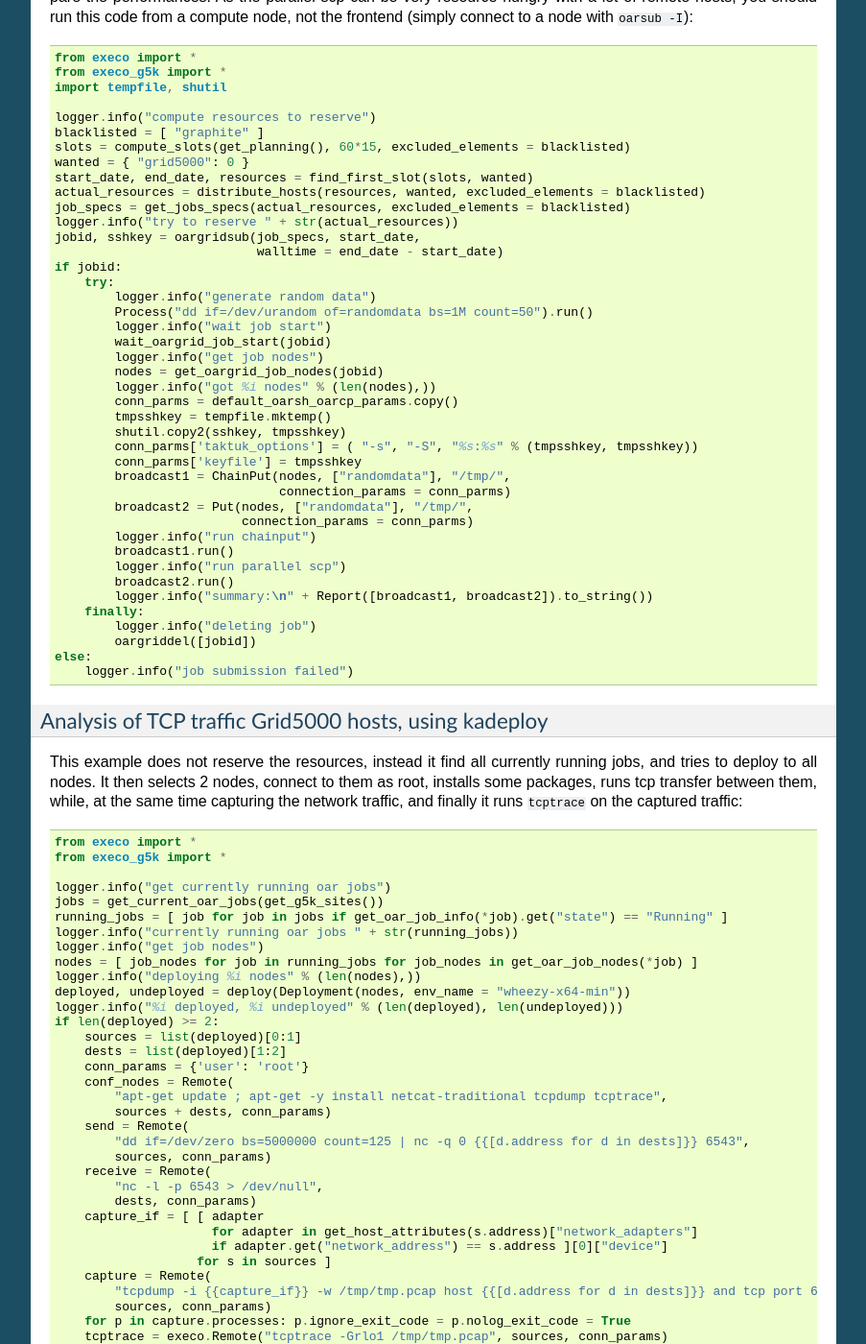
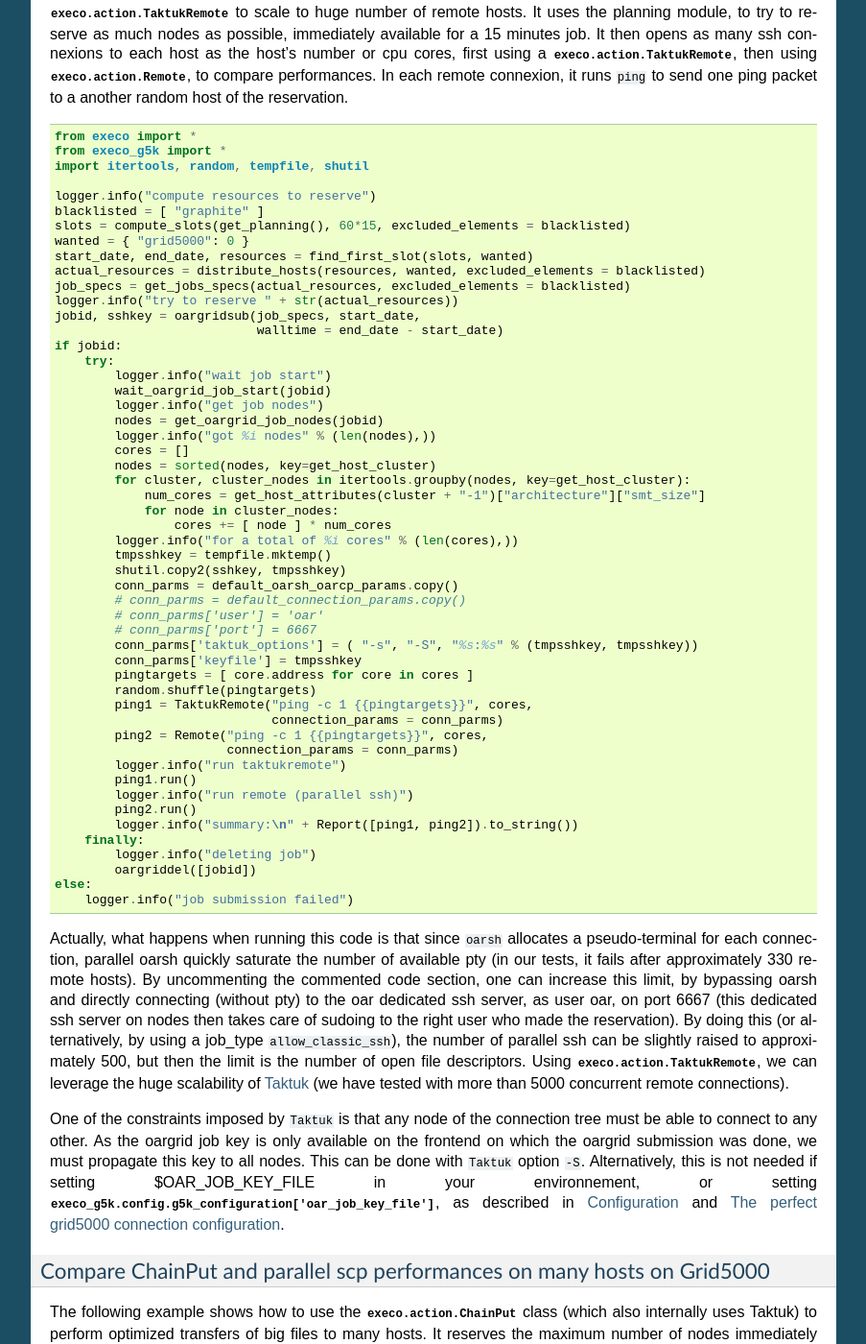
Before and after one commit to rcherrueau/execo, a Sphinx documentation site: the page built from doc/userguide.rst, in a window 1280 px wide and 1400 px high, scrolled down 6635 px. Shown: the whole window at 96% size, without its empty margins (198-1101 px from the left). Built offline with Sphinx 7.4.7, drawn with Linux system fonts in a browser that asks for light colours; pages that are not in the unit, such as notebooks, are missing from menus; some of the changed text lies outside the part shown.

Commit message:
[documentation] add taktukremote example + misc improvements

```diff
--- /dev/null
+++ b/doc/code_samples/g5k_taktuk_perf.py
@@ -0,0 +1,52 @@
+from execo import *
+from execo_g5k import *
+import itertools, random, tempfile, shutil
+
+logger.info("compute resources to reserve")
+blacklisted = [ "graphite" ]
+slots = compute_slots(get_planning(), 60*15, excluded_elements = blacklisted)
+wanted = { "grid5000": 0 }
+start_date, end_date, resources = find_first_slot(slots, wanted)
+actual_resources = distribute_hosts(resources, wanted, excluded_elements = blacklisted)
+job_specs = get_jobs_specs(actual_resources, excluded_elements = blacklisted)
+logger.info("try to reserve " + str(actual_resources))
+jobid, sshkey = oargridsub(job_specs, start_date,
+                           walltime = end_date - start_date)
+if jobid:
+    try:
+        logger.info("wait job start")
+        wait_oargrid_job_start(jobid)
+        logger.info("get job nodes")
+        nodes = get_oargrid_job_nodes(jobid)
+        logger.info("got %i nodes" % (len(nodes),))
+        cores = []
+        nodes = sorted(nodes, key=get_host_cluster)
+        for cluster, cluster_nodes in itertools.groupby(nodes, key=get_host_cluster):
+            num_cores = get_host_attributes(cluster + "-1")["architecture"]["smt_size"]
+            for node in cluster_nodes:
+                cores += [ node ] * num_cores
+        logger.info("for a total of %i cores" % (len(cores),))
+        tmpsshkey = tempfile.mktemp()
+        shutil.copy2(sshkey, tmpsshkey)
+        conn_parms = default_oarsh_oarcp_params.copy()
+        # conn_parms = default_connection_params.copy()
+        # conn_parms['user'] = 'oar'
+        # conn_parms['port'] = 6667
+        conn_parms['taktuk_options'] = ( "-s", "-S", "%s:%s" % (tmpsshkey, tmpsshkey))
+        conn_parms['keyfile'] = tmpsshkey
+        pingtargets = [ core.address for core in cores ]
+        random.shuffle(pingtargets)
+        ping1 = TaktukRemote("ping -c 1 {{pingtargets}}", cores,
+                             connection_params = conn_parms)
+        ping2 = Remote("ping -c 1 {{pingtargets}}", cores,
+                       connection_params = conn_parms)
+        logger.info("run taktukremote")
+        ping1.run()
+        logger.info("run remote (parallel ssh)")
+        ping2.run()
+        logger.info("summary:\n" + Report([ping1, ping2]).to_string())
+    finally:
+        logger.info("deleting job")
+        oargriddel([jobid])
+else:
+    logger.info("job submission failed")
--- a/doc/execo_g5k.rst
+++ b/doc/execo_g5k.rst
@@ -265,6 +265,7 @@
 .. autofunction:: draw_gantt
 .. autofunction:: draw_slots
 
+.. _execo_g5k-configuration:
 
 Configuration
 =============
--- a/doc/userguide.rst
+++ b/doc/userguide.rst
@@ -48,7 +48,7 @@
 configuration file ``execo.conf.py.sample`` is created in execo source
 package directory when execo is built. This file can be used as a
 canvas to overide some particular configuration variables. See
-detailed documentation in :ref:`execo-configuration` and
+detailed documentation in :ref:`execo-configuration`, :ref:`execo_g5k-configuration` and
 :ref:`execo_g5k-perfect_configuration`.
 
 execo
@@ -332,19 +332,33 @@
 retrieves the list of nodes. Then, it remotely executes shell commands
 to get the current cpufreq governor for each core, as well as the
 hyperthreading activation state. To each remote process, a
-stdout_handler is added which directs its stdout to a file on
-localhost, the filename being <nodename>.out:
+stdout_handler is added which directs its stdout to a file called
+<nodename>.out on localhost:
 
 .. literalinclude:: code_samples/g5k_check_cluster_cpu.py
    :language: python
+
+This code shows:
+
+- how some clusters / sites or nodes can be blacklisted if needed.
+
+- how to use `execo_g5k.config.default_oarsh_oarcp_params` to connect
+  to reserved nodes with ``oarsh``. Explicitely setting the job key is
+  mandatory unless you set $OAR_JOB_KEY_FILE in your environnement, or
+  set `execo_g5k.config.g5k_configuration['oar_job_key_file']`, as
+  described in :ref:`execo_g5k-configuration` and
+  :ref:`execo_g5k-perfect_configuration`.
+
+- how to append a `execo.process.Process.stdout_handler` which
+  redirects output to a file.
+
+- how to take care of releasing the oargridjob with a try/finally
+  block.
 
 After running this code, you get in the current directory on localhost
 a file for each remote hosts containing the scaling governor and
 hyperthreading state (easy to check they are all the same with ``cat *
 | sort -u``)
-
-This code also shows how some clusters / sites or nodes can be
-blacklisted if needed.
 
 Note that with this kind of code, there is still the possibility that
 the oar or oargrid reservation fails, since oar is not transactional,
@@ -352,29 +366,62 @@
 inquire the available resources and the moment we perform the
 reservation.
 
-Note also that as this example uses TaktukRemote, it must be run from
-inside Grid5000.
-
 The planning module has several possibilities and modes, see its
 documentation for further reference.
 
-.. admonition:: TODO
+Using Taktuk to scale to many remote hosts
+------------------------------------------
 
-                example with TaktukRemote (similar as a Remote, but
-                using Taktuk under the hood, for scaling to huge
-                number of remote nodes)
+This example shows how `execo.action.Remote` can be (almost)
+transparently changed to `execo.action.TaktukRemote` to scale to huge
+number of remote hosts. It uses the planning module, to try to reserve
+as much nodes as possible, immediately available for a 15 minutes
+job. It then opens as many ssh connexions to each host as the host's
+number or cpu cores, first using a `execo.action.TaktukRemote`, then
+using `execo.action.Remote`, to compare performances. In each remote
+connexion, it runs ``ping`` to send one ping packet to a another
+random host of the reservation.
+
+.. literalinclude:: code_samples/g5k_taktuk_perf.py
+   :language: python
+
+Actually, what happens when running this code is that since ``oarsh``
+allocates a pseudo-terminal for each connection, parallel oarsh
+quickly saturate the number of available pty (in our tests, it fails
+after approximately 330 remote hosts). By uncommenting the commented
+code section, one can increase this limit, by bypassing oarsh and
+directly connecting (without pty) to the oar dedicated ssh server, as
+user oar, on port 6667 (this dedicated ssh server on nodes then takes
+care of sudoing to the right user who made the reservation). By doing
+this (or alternatively, by using a job_type ``allow_classic_ssh``),
+the number of parallel ssh can be slightly raised to approximately
+500, but then the limit is the number of open file descriptors. Using
+`execo.action.TaktukRemote`, we can leverage the huge scalability of
+`Taktuk <http://taktuk.gforge.inria.fr/>`_ (we have tested with more
+than 5000 concurrent remote connections).
+
+One of the constraints imposed by ``Taktuk`` is that any node of the
+connection tree must be able to connect to any other. As the oargrid
+job key is only available on the frontend on which the oargrid
+submission was done, we must propagate this key to all nodes. This can
+be done with ``Taktuk`` option ``-S``. Alternatively, this is not
+needed if setting $OAR_JOB_KEY_FILE in your environnement, or setting
+`execo_g5k.config.g5k_configuration['oar_job_key_file']`, as described
+in :ref:`execo_g5k-configuration` and
+:ref:`execo_g5k-perfect_configuration`.
 
 Compare ChainPut and parallel scp performances on many hosts on Grid5000
 ------------------------------------------------------------------------
 
 The following example shows how to use the `execo.action.ChainPut`
-class to perform optimized transfers of big files to many hosts. It
-reserves the maximum number of nodes immediately available on grid5000
-for 15 minutes, and broadcasts a generated random file of 50MB to all
-hosts both with parallel ``scp`` and with ChainPut, to compare the
-performances. As the parallel scp can be very resource hungry with a
-lot of remote hosts, you should run this code from a compute node, not
-the frontend (simply connect to a node with ``oarsub -I``):
+class (which also internally uses Taktuk) to perform optimized
+transfers of big files to many hosts. It reserves the maximum number
+of nodes immediately available on grid5000 for 15 minutes, and
+broadcasts a generated random file of 50MB to all hosts both with
+parallel ``scp`` and with ChainPut, to compare the performances. As
+the parallel scp can be very resource hungry with a lot of remote
+hosts, you should run this code from a compute node, not the frontend
+(simply connect to a node with ``oarsub -I``):
 
 .. literalinclude:: code_samples/g5k_chainput_perf.py
    :language: python
```
